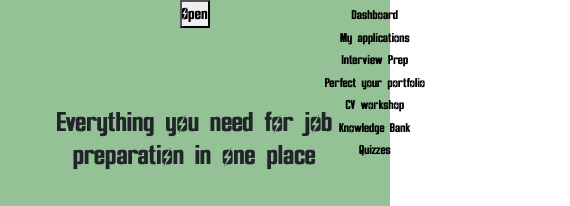
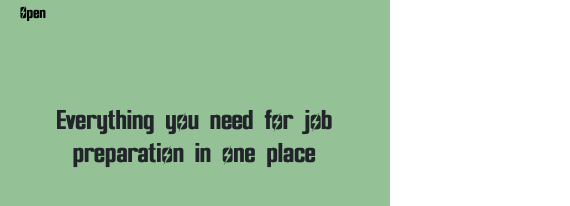
Before and after one commit to SchoolOfCode/bc13_final-project_front-end-cyber-insecure, a React (Create React App) app: page / in a window 390 px wide. Shown: the top 206 px of the page, 570 px wide, since content can reach past the window. Built offline with nearby package versions, Linux system fonts and the light colour scheme; no server answers; sample sign-in values are in the browser's storage.

Commit message:
hamburger navbar css done

```diff
--- a/src/Components/Navbar/Navbar.css
+++ b/src/Components/Navbar/Navbar.css
@@ -1,4 +1,80 @@
-.navbar-links {
+.navbar-container{
+    width: 100%;
+    display: flex;
+    align-items: center;
+    gap: 20px;
+    justify-content: center;
+}
+.navbar-container button{
+    border: none;
+    padding: 1px;
+    background-color: rgba(255, 255, 255, 0);
+    text-align: center;
+}
+.navbar-open button{
+    border: none;
+    padding: 1px;
+    background-color: rgba(255, 255, 255, 0);
+    text-align: center;
+}
+.navbar-container button:hover {
+    border: none;
+    background-color: #FBF0A2 ;
+}
+.hamburger{
+    display: flex;
+    justify-content: left;
+
+}
+.navbar-links{
+    width: 90%;
+    display: flex;
+    justify-content: right;
+    gap: 8px;
+}
+
+@media (min-width: 800px) {
+    .hamburger {
+        display: none;
+    }
+    .navbar-open{
+        width: 100%;
+        display: flex;
+        align-items: center;
+        gap: 20px;
+        justify-content: center;
+        }
+    .hamburger-open{
+        width: 90%;
+        display: flex;
+        justify-content: right;
+        gap: 8px;
+    }
+}
+@media (max-width: 800px) {
+    .navbar-open{
+        display: flex;
+        flex-direction: column;
+        background-color: #FBF0A2 ;
+        width: 100%;
+        align-items: center;
+        top: 0px;
+        position: absolute;
+        }
+    .navbar-links {
+        display: none;
+    }
+    .hamburger{
+        width: 90%;
+    }
+    .hamburger-open{
+        display: flex;
+        flex-direction: column;
+        justify-content: left;
+    }
+}
+
+/* .navbar-links {
     position: fixed;
     display: flex;
     flex-direction: row;
@@ -55,4 +131,4 @@
         flex-direction: column;
 
     }
-}
+} */
--- a/src/Components/Navbar/Navbar.js
+++ b/src/Components/Navbar/Navbar.js
@@ -1,46 +1,49 @@
-import React from 'react'
-import { useNavigate } from 'react-router-dom'
-import './Navbar.css'
-import {useState} from "react"
+import React from "react";
+import { useNavigate } from "react-router-dom";
+import "./Navbar.css";
+import { useState } from "react";
 
 export default function Navbar() {
-    const [hamburger, setHamburger] = useState(false)
+  const [hamburger, setHamburger] = useState(true);
 
-
-    const navigate = useNavigate()
+  const navigate = useNavigate();
 
   const navigateHome = () => {
-        navigate('/', { replace: true })
-    }
+    navigate("/", { replace: true });
+  };
 
   const navigateApplications = () => {
-        navigate('/applications', { replace: true })
-    }
+    navigate("/applications", { replace: true });
+  };
 
   const navigateInterviewPrep = () => {
-        navigate('/interviewprep', { replace: true })
-    }
+    navigate("/interviewprep", { replace: true });
+  };
 
   const navigateCV = () => {
-        navigate('/cv-workshop', { replace: true })
-    }
+    navigate("/cv-workshop", { replace: true });
+  };
 
   const navigateKnowledgebank = () => {
-        navigate('/knowledge-bank', { replace: true })
-    }
+    navigate("/knowledge-bank", { replace: true });
+  };
 
   const navigateQuizzes = () => {
-        navigate('/quizzes', { replace: true })
-    }
+    navigate("/quizzes", { replace: true });
+  };
 
   const navigatePortfolio = () => {
-        navigate('/portfolio', { replace: true })
-    }
+    navigate("/portfolio", { replace: true });
+  };
 
-    return  (
-        <div className="navbar-container">
-        <div className="hamburger"><button onClick={() => setHamburger(!hamburger)} id="hamburger">Open</button></div>
-        <div className='navbar-links'>
+  return (
+    <div className={hamburger?"navbar-container":"navbar-open"}>
+      <div className="hamburger">
+        <button onClick={() => setHamburger(!hamburger)} id="hamburger">
+          Open
+        </button>
+      </div>
+      <div className={hamburger?"navbar-links":"hamburger-open"}>
         <button onClick={navigateHome}> Dashboard </button>
         <button onClick={navigateApplications}> My applications</button>
         <button onClick={navigateInterviewPrep}> Interview Prep</button>
@@ -50,5 +53,5 @@ export default function Navbar() {
         <button onClick={navigateQuizzes}> Quizzes </button>
       </div>
     </div>
-    )
+  );
 }
```
Lines whose indentation alone changed are shown as unchanged.
